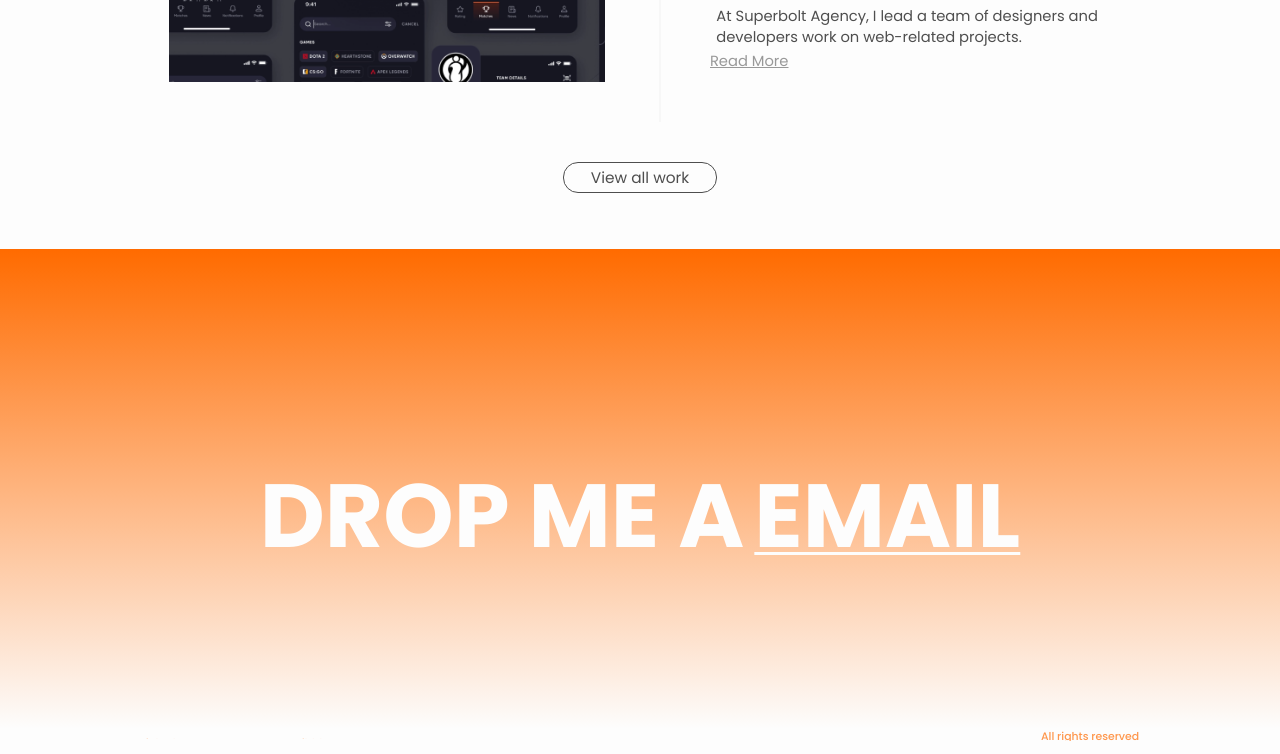
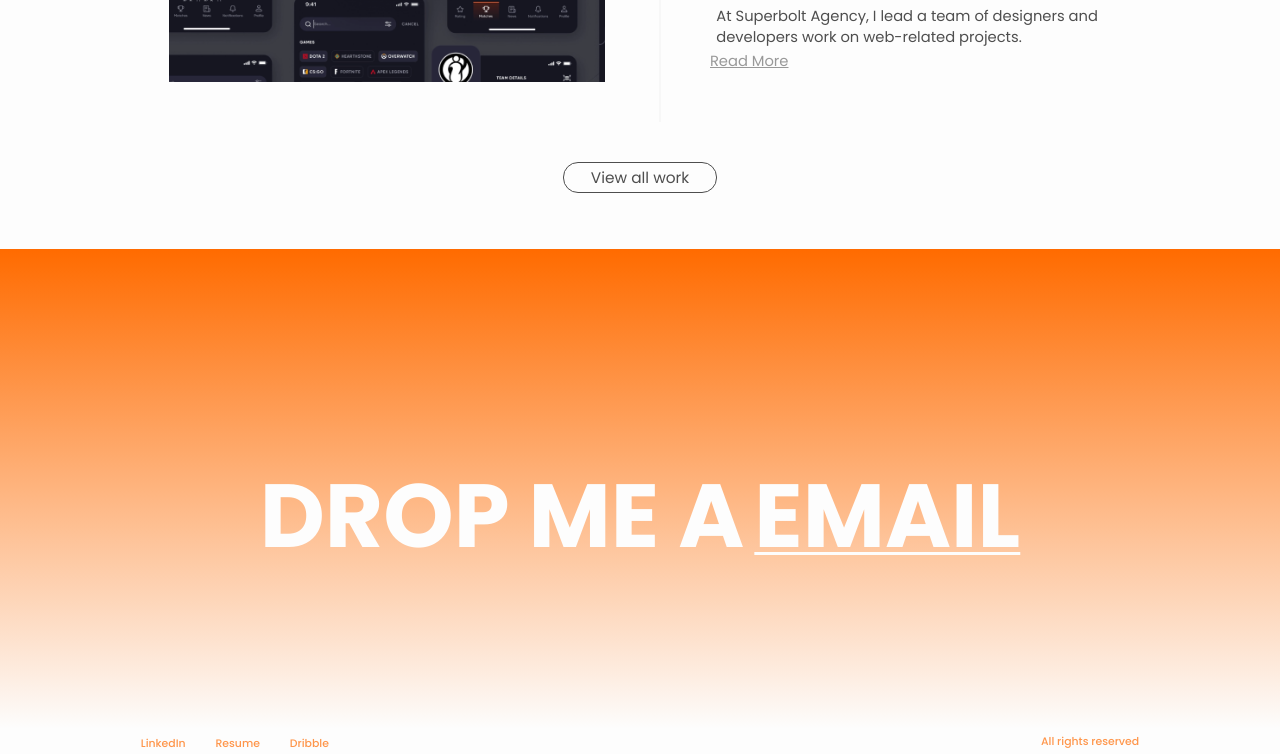
Before and after one commit to ShalomiAhavah/Rohit-Portfolio, a plain HTML site: page index.html in a window 1280 px wide. Shown: the part 2027-2781 px from the top of the page. Drawn offline with Linux system fonts and the light colour scheme.

Commit message:
footer styling

```diff
--- a/style.css
+++ b/style.css
@@ -261,16 +261,16 @@ header * {
 /* -----------Footer------------- */
 footer {
     width: 100%;
-    height: 1.5vh;
+    height:auto;
     padding:0 10vw;
     display: flex;
     justify-content: space-between;
+    align-items: center;
 }
 
 #link-group {
-    height: 1.2vh;
+    height: 100%;
     padding: 0;
-    overflow: hidden;
 }
 
 footer > a, #link-group > a{
```
